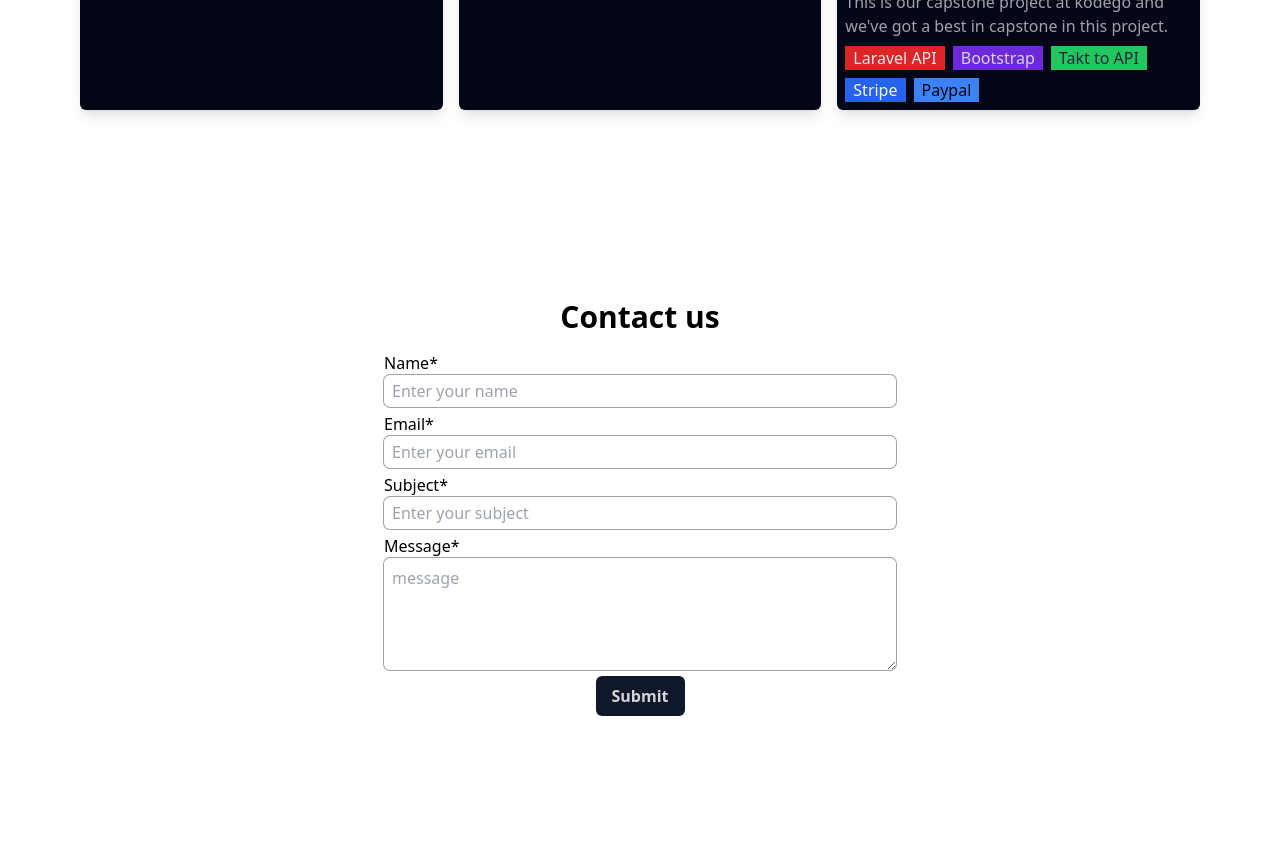
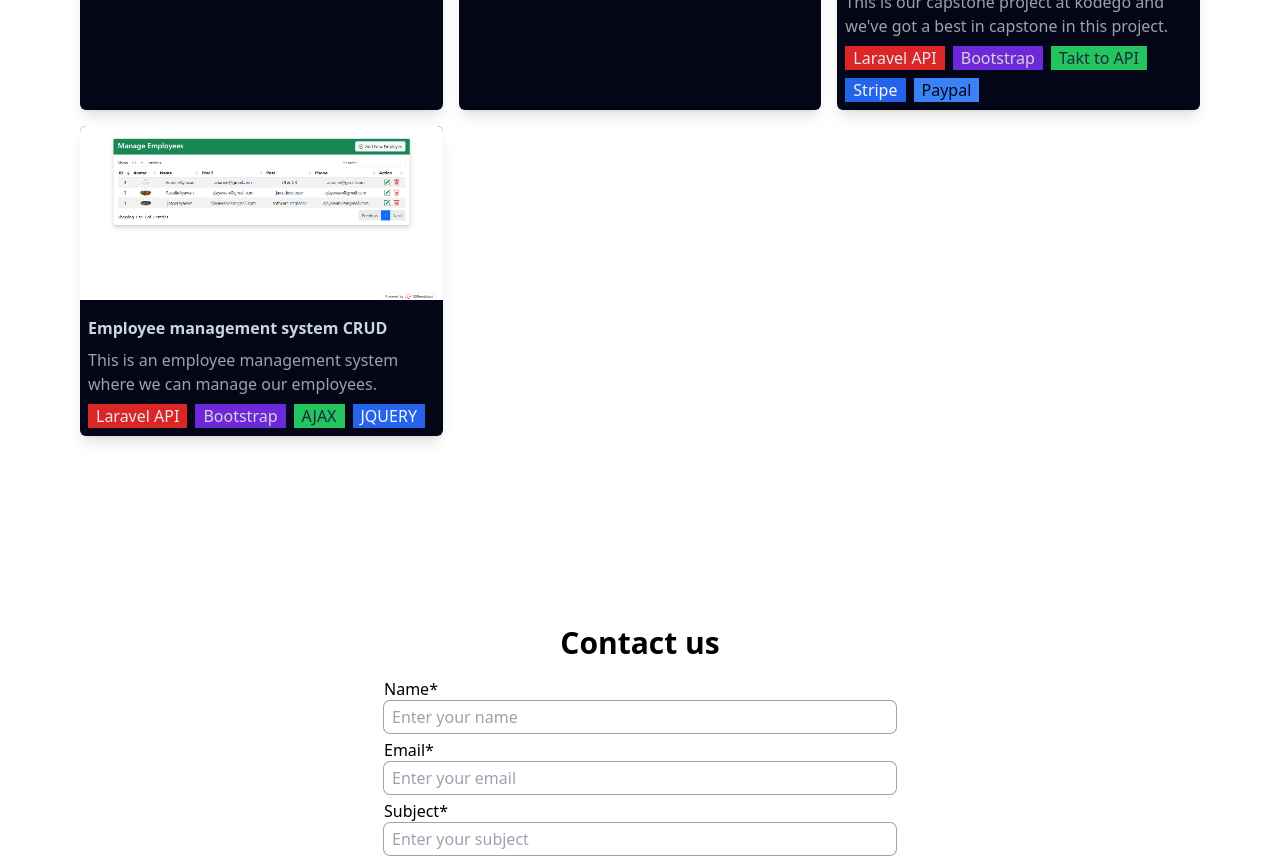
Before and after one commit to jasperayawan/nextjs-portfolio, a Next.js app: page / in a window 1280 px wide. Shown: the part 2360-3224 px from the top of the page. Built offline with nearby package versions, Linux system fonts and the light colour scheme; a web font is replaced by a local one.

Commit message:
update add employee management system project

```diff
--- a/components/Project.jsx
+++ b/components/Project.jsx
@@ -164,6 +164,50 @@ export default function Project() {
               </div>
             </div>
           </div>
+
+          {/* <div className="flex flex-col gap-2 relative bg-slate-950 text-zinc-300 shadow-lg rounded-md overflow-hidden">
+            <Link href="https://justkeep-yournotes.netlify.app/">
+              <Image
+                src="/assets/images/ecommercejs.png"
+                alt="E-Learning website"
+                width={400}
+                height={200}
+              />
+            </Link>
+            <div className="p-2 flex flex-col gap-2">
+              <h2 className="font-semibold text-slate-300">Ecommerce app UI</h2>
+              <p className="text-zinc-400">
+               Juice & fuits ecommerce app this is just a UI
+              </p>
+              <div className="flex gap-2 flex-wrap">
+                <span className="bg-blue-500 px-2 text-slate-200">Reactjs</span>
+                <span className="bg-blue-700 px-2">Tailwindcss</span>
+              </div>
+            </div>
+          </div> */}
+
+          <div className="flex flex-col gap-2 relative bg-slate-950 text-zinc-300 shadow-lg rounded-md overflow-hidden">
+            <Link href="https://mngementsystem.000webhostapp.com/">
+              <Image
+                src="/assets/images/mngmentsystem.png"
+                alt="E-Learning website"
+                width={400}
+                height={200}
+              />
+            </Link>
+            <div className="p-2 flex flex-col gap-2">
+              <h2 className="font-semibold text-slate-300">Employee management system CRUD</h2>
+              <p className="text-zinc-400">
+                This is an employee management system where we can manage our employees.
+              </p>
+              <div className="flex gap-2 flex-wrap">
+                <span className="bg-red-600 px-2 text-slate-200">Laravel API</span>
+                <span className="bg-violet-700 px-2">Bootstrap</span>
+                <span className="bg-green-500 px-2 text-slate-800">AJAX</span>
+                <span className="bg-blue-600 px-2 text-slate-100">JQUERY</span>
+              </div>
+            </div>
+          </div>
         </div>
       </div>
     </section>
```
Also changed, not shown: public/assets/images/ecommercejs.png (added), public/assets/images/mngmentsystem.png (added).
